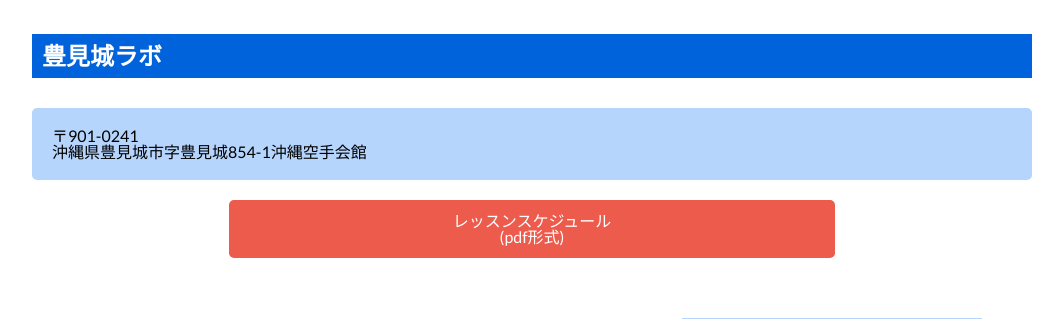
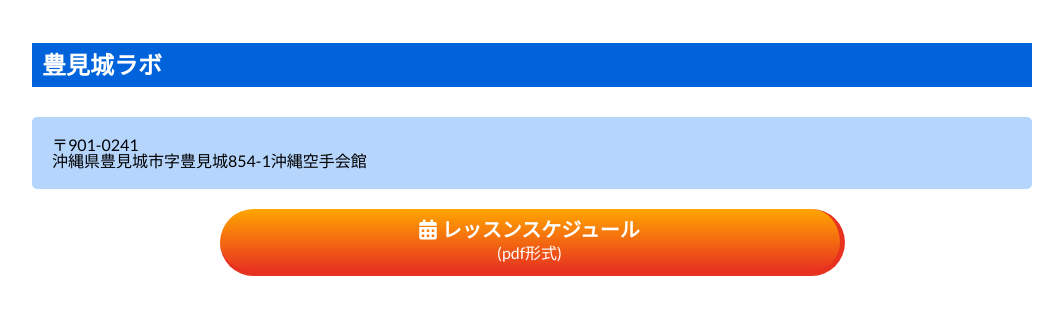
Before and after one commit to thousand7274/ninja9, a PHP site: page /labo.html in a window 1280 px wide. Shown: the part 965-1284 px from the top of the page, without its empty margins (108-1171 px from the left). Run offline with PHP 8.4, Linux system fonts and the light colour scheme; some libraries are stand-ins or nearby versions.

Commit message:
修正
SNSの順番、スケジュールのボタン、予定ラボの修正

```diff
--- a/ninja9/html/labo.html
+++ b/ninja9/html/labo.html
@@ -51,7 +51,8 @@
                 <div class="scheduleBtn">
                     <a href="pdf/lesson_haebaru.pdf" target="__blank">
                         <div>
-                            <p class="scheduleBtn__text">レッスンスケジュール<br>(pdf形式)</p>
+                            <span class="scheduleBtn__text"><i class="fas fa-calendar-alt"></i>レッスンスケジュール</span>
+                            <p>(pdf形式)</p>
                         </div>
                     </a>
                 </div>
@@ -111,7 +112,8 @@
                 <div class="scheduleBtn">
                     <a href="pdf/lesson_tomishiro.pdf" target="__blank">
                         <div>
-                            <p class="scheduleBtn__text">レッスンスケジュール<br>(pdf形式)</p>
+                            <span class="scheduleBtn__text"><i class="fas fa-calendar-alt"></i>レッスンスケジュール</span>
+                            <p>(pdf形式)</p>
                         </div>
                     </a>
                 </div>
--- a/ninja9/html/sass/layout/_l-main.scss
+++ b/ninja9/html/sass/layout/_l-main.scss
@@ -80,12 +80,14 @@
     display: flex;
     flex-direction: column;
     width:100%;
+    border-radius: 5px;
     &__disc{
         color: $font-color;
         background-color: $font-color2;
        text-align: center;
        padding: $m-1 0;
        font-size: 18px;
+       border-radius: 5px;
 
 
     }
@@ -103,12 +105,12 @@
     }
 }
 .icon{
-   &-line{
+   &-blog{
        text-align: center;
        width: 25%;
        border-right: 1px $font-color2 solid;
        & a{
-        color:#00BA01;
+        color:#21759B;
        }
 
    }
--- a/ninja9/html/sass/object/_o-btn.scss
+++ b/ninja9/html/sass/object/_o-btn.scss
@@ -1,18 +1,42 @@
 .scheduleBtn{
     text-align: center;
-    border: 3px $btn-b solid;
-    width: 60%;
+    border: 5px $font-color2 solid;
+    border-top: none;
+    border-left: none;
+    width: 70%;
     margin: 2% auto;
-    border-radius: 5px;
-    background-color: $btn-b;
+    border-radius: 50px;
+    background: linear-gradient(rgb(255, 166, 0), $font-color2);
+    padding: $m-1;
 
     & a{
-        text-decoration: none;;
+        text-decoration: none;
     }
 
     &__text{
         padding: $m-1;
         color: $font-color;
+        font-weight: bold;
+        font-size: 20px;
 
     }
+    & p{
+        font-size: 16px;
+        padding-top: $m-5;
+        color: $font-color;
+    }
 }
+
+/* MediaQuery */
+@media only screen and (min-width: 712px) {
+    .scheduleBtn{
+        width: 60%;
+
+        &:active{
+            border: 5px $font-color2 solid;
+            border-right: none;
+            border-bottom: none;
+        }
+    }
+}
+/* MediaQuery end */
```
Also changed, not shown: ninja9/html/index.html (+13 -12 lines), ninja9/html/css/style.css, 1 other file.
